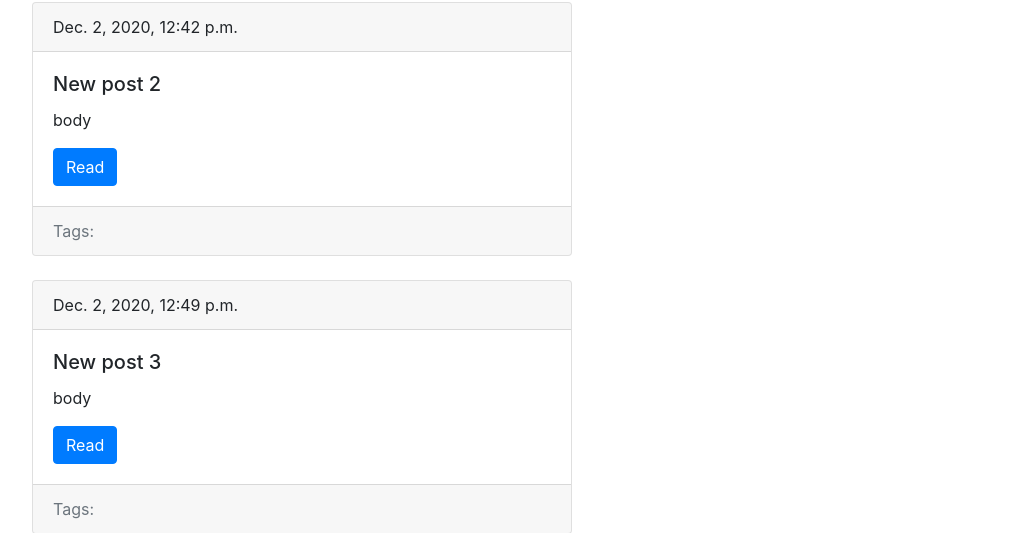
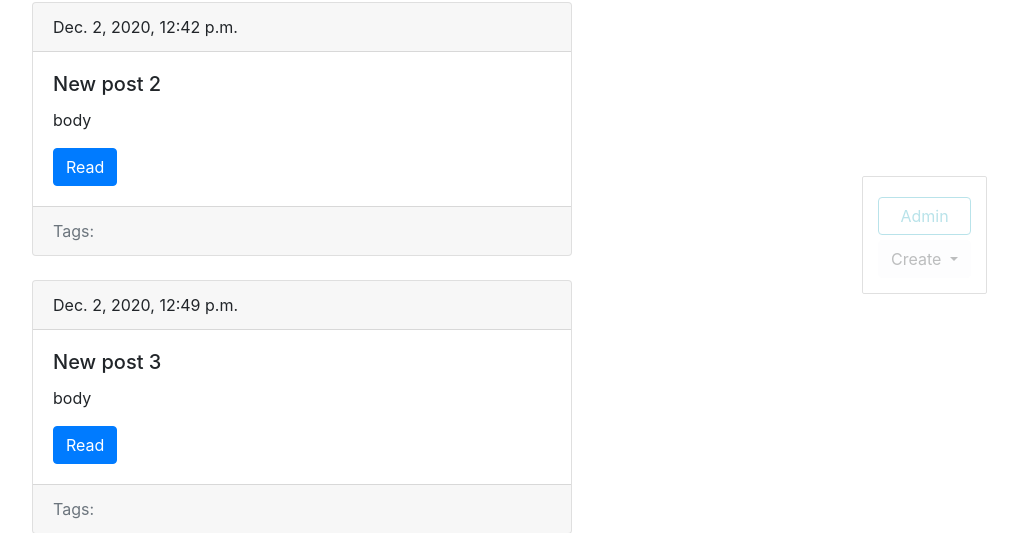
Before and after one commit to nerser/Blog, a Django app: page /blog/ in a window 1280 px wide. Shown: the part 476-1009 px from the top of the page, without its empty margins (243-1261 px from the left). Run offline with Django 3.2, Linux system fonts and the light colour scheme; data comes from the database, SQL or seed files in the repository.

Commit message:
Add admin panel

```diff
--- a/blog/templates/blog/base_blog.html
+++ b/blog/templates/blog/base_blog.html
@@ -1 +1,18 @@
 {% extends 'base.html' %}
+
+{% block admin-panel %}
+
+  <div class="btn-group">
+    <button type="button" class="btn btn-light dropdown-toggle" data-toggle="dropdown" aria-haspopup="true" aria-expanded="false">
+    Create
+    </button>
+    <div class="dropdown-menu">
+      <a class="dropdown-item" href="{% url 'post_create_url' %}">Post</a>
+      <a class="dropdown-item" href="{% url 'tag_create_url' %}">Tag</a>
+    </div>
+  </div>
+
+  <a class="btn btn-light edit" href="{{ admin_object.get_update_url }}" style="{% if detail %}display: block;{% endif %}">Edit</a>
+  <a class="btn btn-danger delete" href="{{ admin_object.get_delete_url }}" style="{% if detail %}display: block;{% endif %}">Delete</a>
+
+{% endblock %}
--- a/blog/utils.py
+++ b/blog/utils.py
@@ -11,7 +11,7 @@ class ObjectDetailMixin:
 
     def get(self, request, slug):
         obj = get_object_or_404(self.model, slug__iexact=slug)
-        return render(request, self.template, context={self.model.__name__.lower(): obj})
+        return render(request, self.template, context={self.model.__name__.lower(): obj, 'admin_object': obj, 'detail': True})
 
 
 class ObjectCreate:
--- a/myblog/settings.py
+++ b/myblog/settings.py
@@ -121,3 +121,6 @@ USE_TZ = True
 # https://docs.djangoproject.com/en/3.1/howto/static-files/
 
 STATIC_URL = '/static/'
+STATICFILES_DIRS = [
+    os.path.join(BASE_DIR, 'static')
+]
--- /dev/null
+++ b/static/css/styles.css
@@ -0,0 +1,22 @@
+.admin-panel {
+  border: 1px solid #999;
+  border-radius: 2px;
+  position: fixed;
+  right: 50px;
+  bottom: 30px;
+  opacity: 0.3;
+  padding: 15px;
+}
+
+.admin-panel:hover {
+  opacity: 1;
+}
+
+.admin-panel a {
+  display: block;
+  margin: 5px 0;
+}
+
+a.edit, a.delete {
+  display: none;
+}
--- a/templates/base.html
+++ b/templates/base.html
@@ -1,3 +1,5 @@
+{% load static %}
+
 <!doctype html>
 <html lang="en">
   <head>
@@ -6,6 +8,7 @@
     <meta name="viewport" content="width=device-width, initial-scale=1, shrink-to-fit=no">
     <!-- Bootstrap CSS -->
     <link rel="stylesheet" href="https://cdn.jsdelivr.net/npm/bootstrap@4.5.3/dist/css/bootstrap.min.css" integrity="sha384-TX8t27EcRE3e/ihU7zmQxVncDAy5uIKz4rEkgIXeMed4M0jlfIDPvg6uqKI2xXr2" crossorigin="anonymous">
+    <link rel="stylesheet" type="text/css" href="{% static 'css/styles.css' %}">
     <title>{% block title %} Blog Engine {% endblock %}</title>
   </head>
   <body>
@@ -48,6 +51,14 @@
         </div>
       </div>
     </div>
+
+    <div class="admin-panel align-items-center">
+      <a class="btn btn-outline-info" href="/admin">Admin</a>
+
+      {% block admin-panel %}
+
+      {% endblock %}
+    </div>
     <!-- Optional JavaScript; choose one of the two! -->
     <!-- Option 1: jQuery and Bootstrap Bundle (includes Popper) -->
     <script src="https://code.jquery.com/jquery-3.5.1.slim.min.js" integrity="sha384-DfXdz2htPH0lsSSs5nCTpuj/zy4C+OGpamoFVy38MVBnE+IbbVYUew+OrCXaRkfj" crossorigin="anonymous"></script>
```
